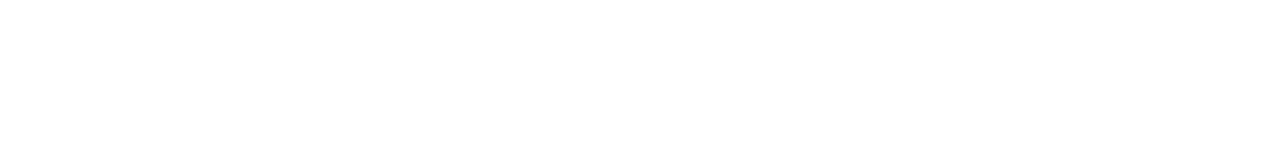
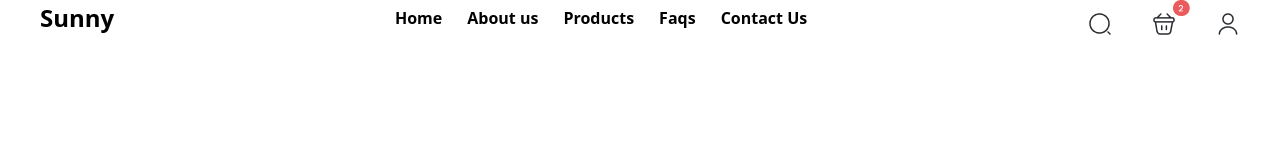
Before and after one commit to Nuraliev23/Exam2, a website: page src/index.html in a window 1280 px wide. Drawn offline with Linux system fonts and the light colour scheme.

Commit message:
add header

```diff
--- a/src/index.html
+++ b/src/index.html
@@ -9,7 +9,17 @@
 </head>
 
 <body>
-
+      <div class="flex justify-between items-center max-w-[1200px] mx-auto">
+        <p class="text-[24px] font-bold font-sans">Sunny</p>
+        <div class="hidden md:flex md:items-center gap-[25px]">
+            <p class="font-bold">Home</p>
+            <p class="font-bold">About us</p>
+            <p class="font-bold">Products</p>
+            <p class="font-bold">Faqs</p>
+            <p class="font-bold">Contact Us</p>
+        </div>
+        <img src="./Frame 2.png" alt="">
+      </div>
 </body>
 
 </html>
```
Also changed, not shown: src/Folder-1-(1)-2-(2)-transformed 1.png (added), src/Frame 19.png (added), src/Frame 2.png (added), src/Frame 26.png (added), src/Frame 9.png (added), src/Group 1000001364 1.png (added), src/Group 1000001365 1.png (added), src/output.css, 1 other file.
